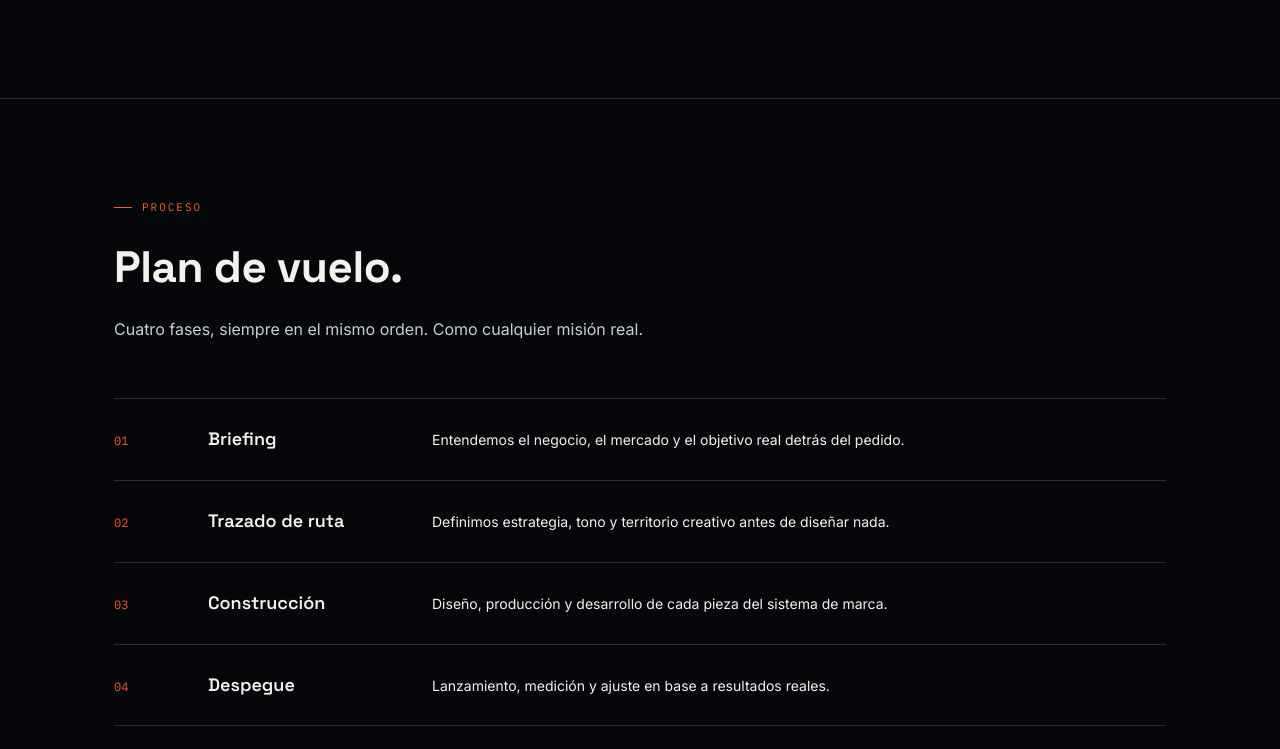
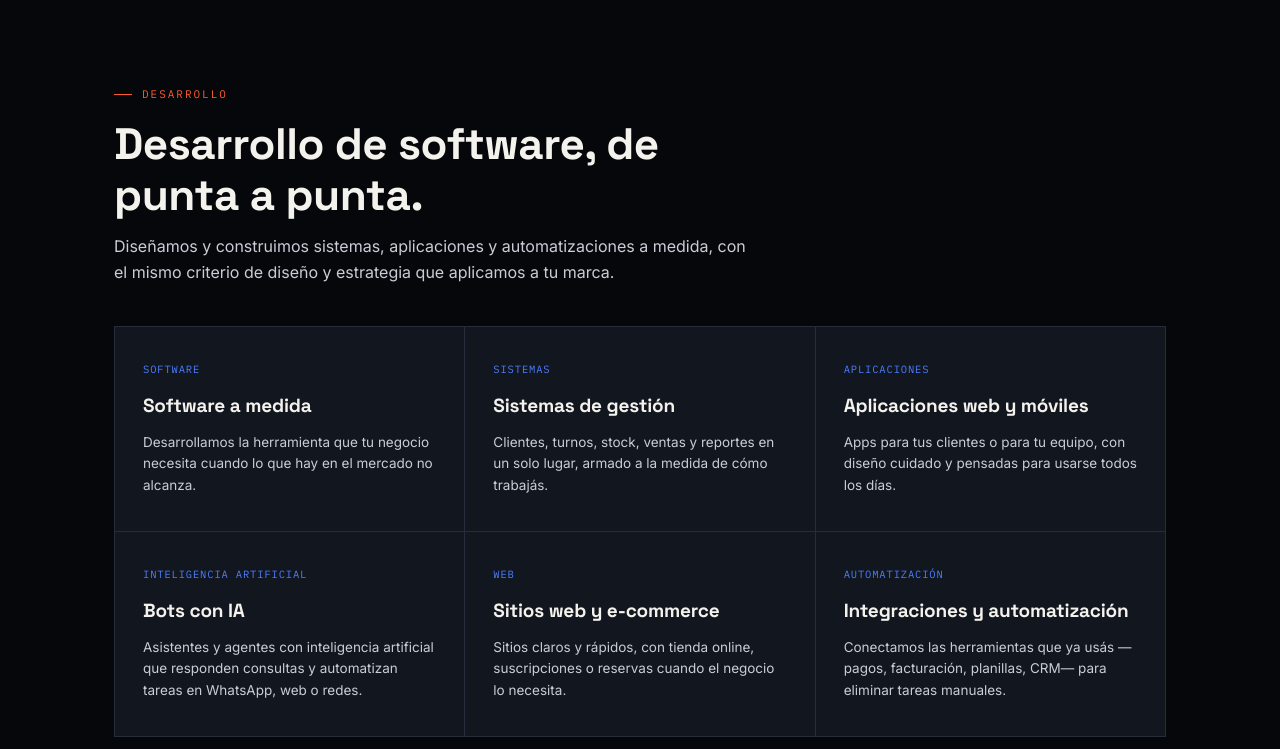
Before and after one commit to rgarcia-desarrolloweb/estudio-lunar-website, a plain HTML site: page index.html in a window 1280 px wide. Shown: the part 1531-2280 px from the top of the page. Drawn offline with Linux system fonts and the light colour scheme.

Commit message:
Apply HTML to estudio-lunar-sitio-web

```diff
--- a/index.html
+++ b/index.html
@@ -3,11 +3,11 @@
 <head>
 <meta charset="UTF-8">
 <meta name="viewport" content="width=device-width, initial-scale=1.0">
-<title>Estudio Lunar — Comunicación, marketing y diseño</title>
-<meta name="description" content="Estudio de comunicación, marketing y diseño en Córdoba, Argentina. Branding, campañas de lanzamiento, gestión de redes y desarrollo de marca personal.">
+<title>Estudio Lunar — Comunicación, marketing, diseño y desarrollo</title>
+<meta name="description" content="Estudio de comunicación, marketing, diseño y desarrollo en Córdoba, Argentina. Branding, campañas, gestión de redes, desarrollo de software, sistemas de gestión, aplicaciones y bots con inteligencia artificial.">
 <meta name="theme-color" content="#05070B">
-<meta property="og:title" content="Estudio Lunar — Comunicación, marketing y diseño">
-<meta property="og:description" content="No hay gravedad para las buenas ideas. Branding, campañas y comunicación para marcas que quieren despegar.">
+<meta property="og:title" content="Estudio Lunar — Comunicación, marketing, diseño y desarrollo">
+<meta property="og:description" content="No hay gravedad para las buenas ideas. Branding, campañas, software y sistemas para marcas que quieren despegar.">
 <meta property="og:type" content="website">
 <meta property="og:locale" content="es_AR">
 <!-- TODO desarrollador: agregar og:image (1200x630px) y og:url con el dominio final -->
@@ -95,7 +95,7 @@ nav{ display:flex; justify-content:space-between; align-items:center; padding: 1
   transition: max-height .3s ease, padding .3s ease;
   font-family:var(--font-mono); font-size:13px; text-transform:uppercase; letter-spacing:0.06em;
 }
-.mobile-menu.open{ max-height:340px; padding: 8px 24px 22px; border-top:1px solid var(--line); }
+.mobile-menu.open{ max-height:420px; padding: 8px 24px 22px; border-top:1px solid var(--line); }
 .mobile-menu a{ color:var(--silver); padding:14px 0; border-bottom:1px solid var(--line); }
 .mobile-menu a:last-child{ border-bottom:none; }
 .mobile-menu a.btn{ padding:14px 18px; }
@@ -146,6 +146,8 @@ nav{ display:flex; justify-content:space-between; align-items:center; padding: 1
 .service .phase{ font-family:var(--font-mono); font-size:10.5px; color: var(--blue); text-transform:uppercase; letter-spacing:0.08em; margin-bottom:14px; }
 .service h3{ font-size:19px; margin-bottom:10px; }
 .service p{ font-size:13.5px; }
+.section-head.sub{ margin-top: 88px; margin-bottom: 40px; scroll-margin-top: 90px; }
+.section-head.sub h2{ line-height:1.15; }
 
 /* ---------- proceso ---------- */
 .timeline{ margin-top: 20px; }
@@ -217,7 +219,7 @@ nav{ display:flex; justify-content:space-between; align-items:center; padding: 1
 footer{ padding: 50px 0; }
 .foot-inner{ display:flex; justify-content:space-between; align-items:center; flex-wrap:wrap; gap:20px; }
 .foot-inner .brand-name{ font-size:14px; }
-.foot-links{ display:flex; gap:24px; font-family:var(--font-mono); font-size:11px; color:var(--grey); text-transform:uppercase; letter-spacing:0.06em; }
+.foot-links{ display:flex; flex-wrap:wrap; gap:12px 24px; font-family:var(--font-mono); font-size:11px; color:var(--grey); text-transform:uppercase; letter-spacing:0.06em; }
 .foot-links a:hover{ color:var(--lunar); }
 
 /* ---------- dev handoff notes ---------- */
@@ -240,6 +242,7 @@ footer{ padding: 50px 0; }
     </div>
     <div class="nav-links">
       <a href="#servicios">Servicios</a>
+      <a href="#desarrollo">Desarrollo</a>
       <a href="#proceso">Proceso</a>
       <a href="#trabajos">Trabajos</a>
       <a href="#contacto">Contacto</a>
@@ -251,6 +254,7 @@ footer{ padding: 50px 0; }
   </nav>
   <div class="mobile-menu" id="mobileMenu">
     <a href="#servicios">Servicios</a>
+    <a href="#desarrollo">Desarrollo</a>
     <a href="#proceso">Proceso</a>
     <a href="#trabajos">Trabajos</a>
     <a href="#contacto">Contacto</a>
@@ -263,7 +267,7 @@ footer{ padding: 50px 0; }
   <div class="hero-inner">
     <div class="status-line"><span class="status-dot"></span>Sistemas listos — aceptando nuevas misiones</div>
     <h1>No hay gravedad<br>para las <em>buenas ideas</em>.</h1>
-    <p class="hero-sub">Estudio de comunicación, marketing y diseño. Llevamos marcas fuera de la órbita de lo esperable — con estrategia real detrás de cada despegue.</p>
+    <p class="hero-sub">Estudio de comunicación, marketing, diseño y desarrollo. Llevamos marcas fuera de la órbita de lo esperable — con estrategia real detrás de cada despegue.</p>
     <div class="hero-ctas">
       <a href="#contacto" class="btn">Despegar mi marca <span class="arrow">→</span></a>
       <a href="#trabajos" class="btn ghost">Ver trabajos</a>
@@ -271,7 +275,7 @@ footer{ padding: 50px 0; }
     <div class="hero-meta">
       <div><strong>40+</strong>Misiones completadas</div>
       <div><strong>AR</strong>Basados en Argentina</div>
-      <div><strong>360°</strong>Comunicación, marketing y diseño</div>
+      <div><strong>360°</strong>Comunicación, marketing, diseño y desarrollo</div>
     </div>
   </div>
 </section>
@@ -314,6 +318,45 @@ footer{ padding: 50px 0; }
         <div class="phase">Reportes</div>
         <h3>Bitácora</h3>
         <p>Reportes mensuales de resultados y métricas, sin vueltas y con datos concretos.</p>
+      </div>
+    </div>
+
+    <!-- ============ DESARROLLO ============ -->
+    <div class="section-head sub" id="desarrollo">
+      <div class="eyebrow">Desarrollo</div>
+      <h2>Desarrollo de software, de punta a punta.</h2>
+      <p>Diseñamos y construimos sistemas, aplicaciones y automatizaciones a medida, con el mismo criterio de diseño y estrategia que aplicamos a tu marca.</p>
+    </div>
+    <div class="services">
+      <div class="service">
+        <div class="phase">Software</div>
+        <h3>Software a medida</h3>
+        <p>Desarrollamos la herramienta que tu negocio necesita cuando lo que hay en el mercado no alcanza.</p>
+      </div>
+      <div class="service">
+        <div class="phase">Sistemas</div>
+        <h3>Sistemas de gestión</h3>
+        <p>Clientes, turnos, stock, ventas y reportes en un solo lugar, armado a la medida de cómo trabajás.</p>
+      </div>
+      <div class="service">
+        <div class="phase">Aplicaciones</div>
+        <h3>Aplicaciones web y móviles</h3>
+        <p>Apps para tus clientes o para tu equipo, con diseño cuidado y pensadas para usarse todos los días.</p>
+      </div>
+      <div class="service">
+        <div class="phase">Inteligencia artificial</div>
+        <h3>Bots con IA</h3>
+        <p>Asistentes y agentes con inteligencia artificial que responden consultas y automatizan tareas en WhatsApp, web o redes.</p>
+      </div>
+      <div class="service">
+        <div class="phase">Web</div>
+        <h3>Sitios web y e-commerce</h3>
+        <p>Sitios claros y rápidos, con tienda online, suscripciones o reservas cuando el negocio lo necesita.</p>
+      </div>
+      <div class="service">
+        <div class="phase">Automatización</div>
+        <h3>Integraciones y automatización</h3>
+        <p>Conectamos las herramientas que ya usás —pagos, facturación, planillas, CRM— para eliminar tareas manuales.</p>
       </div>
     </div>
   </div>
@@ -412,6 +455,7 @@ footer{ padding: 50px 0; }
     </div>
     <div class="foot-links">
       <a href="#servicios">Servicios</a>
+      <a href="#desarrollo">Desarrollo</a>
       <a href="#trabajos">Trabajos</a>
       <a href="#contacto">Contacto</a>
       <a href="#">Instagram</a>
```
